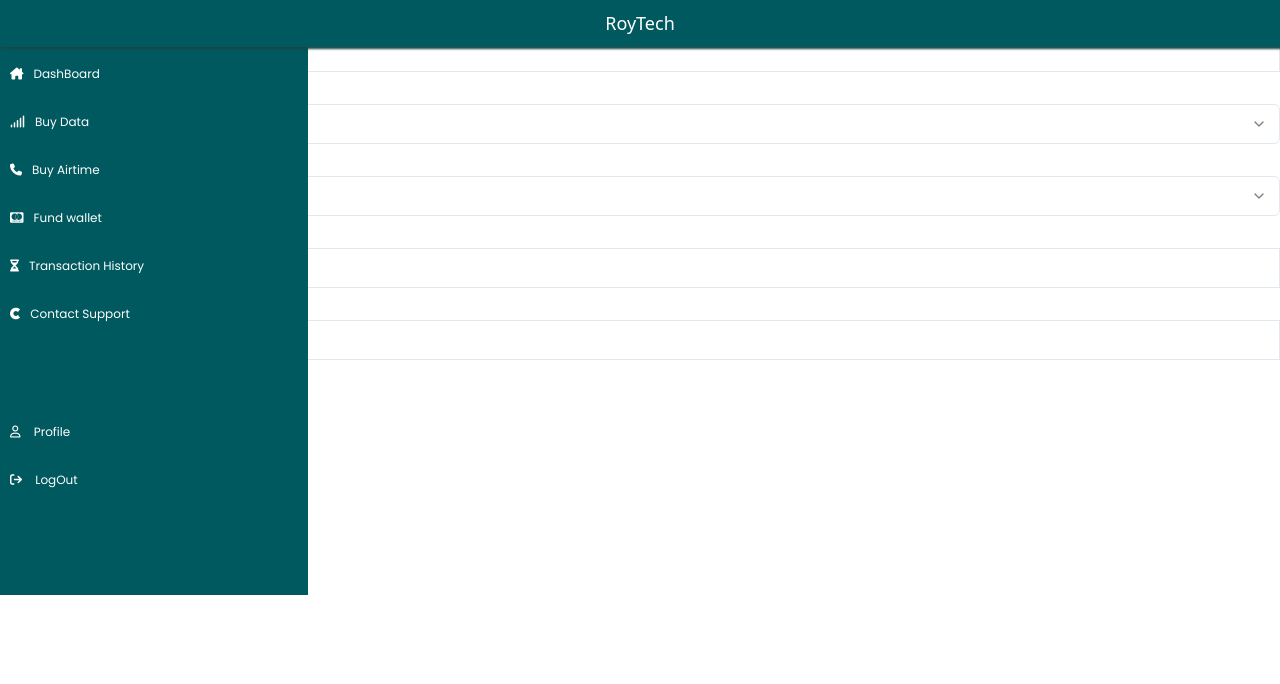
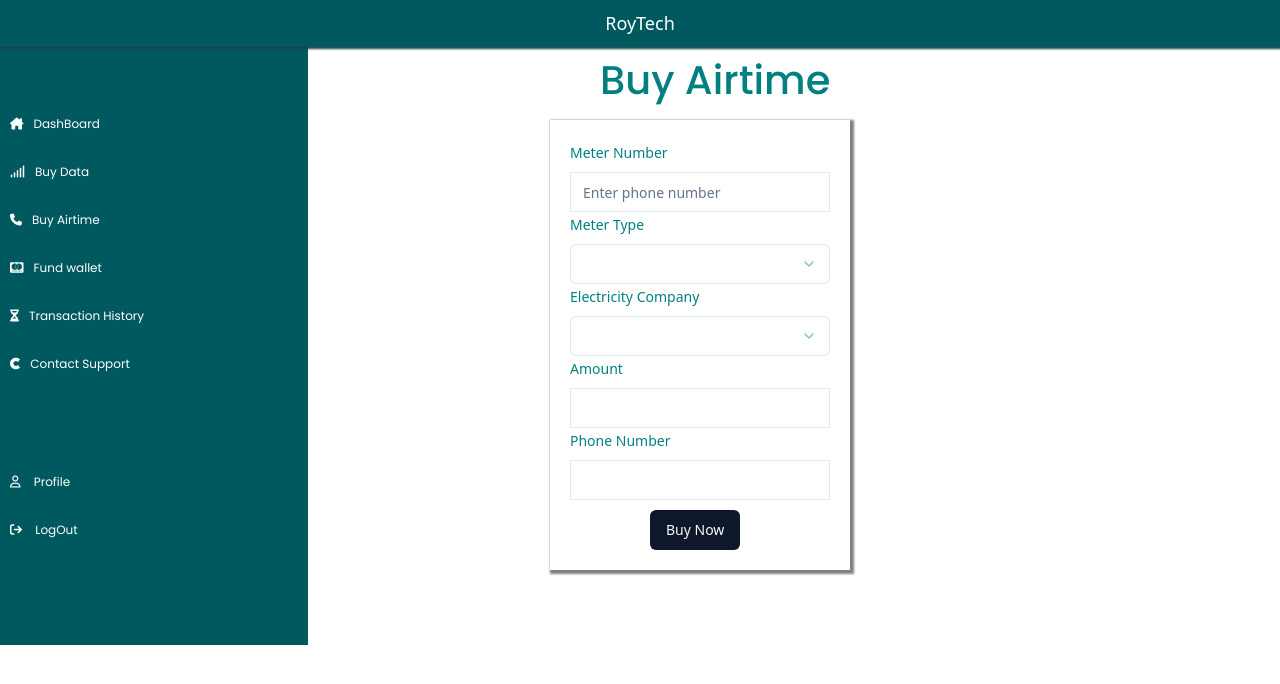
Before and after one commit to codingwithKenny/Tel-Comunication-App-Front-End, a React (Vite) app: page /dashBoard/electricity in a window 1280 px wide. Shown: the top 684 px of the page. Built offline with nearby package versions, Linux system fonts and the light colour scheme.

Commit message:
refund for unsucessfull transaction was done

```diff
--- a/src/Pages/BuyAirtime/hook/useGetAirtime.jsx
+++ b/src/Pages/BuyAirtime/hook/useGetAirtime.jsx
@@ -87,7 +87,7 @@
             alert(res);
             console.log('Paystack response:', response);
             console.log('Calling purchaseAirtime with:', { phone, network_id, amount: Pay, amountToBuy ,UserId});
-            purchaseAirtime(phone, network_id, amountToBuy,UserId);
+            purchaseAirtime(phone, network_id, amountToBuy,UserId, response.reference);
           }
         });
         handler.openIframe();
@@ -99,7 +99,7 @@
 
   // HANDLE AIRTIME PURCHASE
 // HANDLE AIRTIME PURCHASE
-async function purchaseAirtime(phone, network_id, amountToBuy, UserId) {
+async function purchaseAirtime(phone, network_id, amountToBuy, UserId, paymentReference) {
   setisloading(true);
   try {
       const username = import.meta.env.VITE_VTU_USERNAME;
@@ -137,10 +137,46 @@
           title: 'Error',
           description: error.message
       });
+      // Call refund function
+      refundPayment(paymentReference, amount);
+      console.log(paymentReference,amount)
       setisloading(false);
   }
 }
+   // HANDLE REFUND
+   async function refundPayment(reference, amount) {
+    try {
+      const url = `https://api.paystack.co/refund`;
+      const response = await fetch(url, {
+        method: 'POST',
+        headers: {
+          'Content-Type': 'application/json',
+          'Authorization': `Bearer ${import.meta.env.VITE_PAYSTACK_SECRET_KEY}`
+        },
+        body: JSON.stringify({
+          transaction: reference,
+          amount: amount * 100
+        })
+      });
 
+      if (!response.ok) {
+        throw new Error(`HTTP error! status: ${response.status}`);
+      }
+
+      const data = await response.json();
+      console.log('Refund response:', data);
+      toast({
+        title: 'Refund Initiated',
+        description: `Refund for transaction ${reference} has been initiated.`
+      });
+    } catch (error) {
+      console.error('Error initiating refund:', error);
+      toast({
+        title: 'Refund Error',
+        description: error.message
+      });
+    }
+  }
   return {
     onSubmit,
     form,
--- a/src/Pages/BuyData/hook/useGetData.jsx
+++ b/src/Pages/BuyData/hook/useGetData.jsx
@@ -76,7 +76,7 @@
             alert(res);
             console.log('Paystack response:', response);
             console.log('Calling purchaseData with:', { phone, network_id, amount,UserId});
-            purchaseData(phone, network_id, variation_id,UserId);
+            purchaseData(phone, network_id, variation_id,UserId,response.reference);
           }
         });
         handler.openIframe();
@@ -85,7 +85,7 @@
       console.log('Error in payWithPaystack:', error);
     }
   }
-  async function purchaseData(phone, network_id,variation_id, UserId) {
+  async function purchaseData(phone, network_id,variation_id, UserId,paymentReference) {
     setisloading(true);
     try {
         const username = import.meta.env.VITE_VTU_USERNAME;
@@ -124,6 +124,42 @@
             description: error.message
         });
         setisloading(false);
+        refundPayment(paymentReference, amount);
+    }
+  }
+
+  // HANDLE REFUND
+  async function refundPayment(reference, amount) {
+    try {
+      const url = `https://api.paystack.co/refund`;
+      const response = await fetch(url, {
+        method: 'POST',
+        headers: {
+          'Content-Type': 'application/json',
+          'Authorization': `Bearer ${import.meta.env.VITE_PAYSTACK_SECRET_KEY}`
+        },
+        body: JSON.stringify({
+          transaction: reference,
+          amount: amount * 100
+        })
+      });
+
+      if (!response.ok) {
+        throw new Error(`HTTP error! status: ${response.status}`);
+      }
+
+      const data = await response.json();
+      console.log('Refund response:', data);
+      toast({
+        title: 'Refund Initiated',
+        description: `Refund for transaction ${reference} has been initiated.`
+      });
+    } catch (error) {
+      console.error('Error initiating refund:', error);
+      toast({
+        title: 'Refund Error',
+        description: error.message
+      });
     }
   }
 
--- /dev/null
+++ b/src/Pages/Electricity/component/Electricitycompo.css
@@ -0,0 +1,12 @@
+.electricity{
+    width: 300px;
+    margin-left: 550px;
+    margin-top: 10px;
+    background-color: white;
+    padding: 20px;
+    box-shadow: 2px 2px 2px 2px grey;
+    color: teal;
+}
+.electricityButton{
+    margin:10px 0 0 80px;
+}
--- a/src/Pages/Electricity/component/Electricitycompo.jsx
+++ b/src/Pages/Electricity/component/Electricitycompo.jsx
@@ -1,33 +1,41 @@
 
 import React, { useEffect, useState } from 'react';
 import { Form } from '@/components/ui/form';
-
-import GenericFormInput from '@/Shared/GenericFormInput';
 import { Button } from '@/components/ui/button';
 import { ElectrcityInput } from '../utils/input';
 import useGetElectricity from '../hook/useGetElectricity';
+import "./Electricitycompo.css"
+import GenericFormInput2 from '@/Shared/ElecGenericFormInput';
+import { useGetCurrentUser } from '@/Shared/hook/useGetCurrentUser';
 
 const ElectricityCompo = () => {
-    const{form,onSubmit} = useGetElectricity()
+    const{form,onSubmit , payWithPaystack} = useGetElectricity()
+
 
 
 
 
 
     return (
-        <div>
-             <Form {...form}>
-    <form onSubmit={form.handleSubmit(onSubmit)} className='myform'>
-        {
-            ElectrcityInput.map((input,i)=>{
-                return <GenericFormInput key={i} {...input} form={form}/>
-            })
-        }
-            {/* <Button className="mt-20" type='submit'>{isLoading? "loading..." : "submit"}</Button> */}
+        <div className="electricity">
+            <Form {...form} >
+                <form onSubmit={form.handleSubmit(onSubmit)}>
+                    {
+                        ElectrcityInput.map((input, i) => (
+                            <GenericFormInput2
+                                key={i}
+                                form={form}
+                                {...input}
 
-    </form>
+                            />
+                        ))
+                    }
 
-   </Form>
+
+
+                    <Button type='submit' className="electricityButton" onClick={payWithPaystack}>Buy Now</Button>
+                </form>
+            </Form>
             {/* {isLoading && <div className="spinner">Loading...</div>} */}
         </div>
     );
--- a/src/Pages/Electricity/hook/useGetElectricity.jsx
+++ b/src/Pages/Electricity/hook/useGetElectricity.jsx
@@ -1,6 +1,7 @@
-
+import { useGetCurrentUser } from '@/Shared/hook/useGetCurrentUser';
+import { useToast } from '@/components/ui/use-toast';
 import { zodResolver } from '@hookform/resolvers/zod';
-import React from 'react'
+import React from 'react';
 import { useForm } from 'react-hook-form';
 import { z } from 'zod';
 
@@ -13,19 +14,126 @@
 });
 
 const useGetElectricity = () => {
+  const { currentUser } = useGetCurrentUser();
+  const { toast } = useToast();
+
   const form = useForm({
-        resolver:zodResolver(ElectricityInputSchema)
-    })
+    resolver: zodResolver(ElectricityInputSchema)
+  });
 
   function onSubmit(data) {
-        console.log(data)
+    console.log(data);
+  }
 
+  // MAKE PAYMENT
+  function payWithPaystack() {
+    try {
+      let values = form.getValues();
+      let amount = values.amount;
+      let meterNumber = values.meternumber;
+      let metertype = values.metertype;
+      let Electricitycompany = values.electricitycompany;
+      let phone = values.phone;
+      let userEmail = currentUser.email;
+      let UserId = currentUser._id;
+
+      console.log('Initiating Paystack payment with:', { meterNumber, metertype, Electricitycompany, phone, amount, UserId });
+      console.log(UserId);
+
+      if (window.PaystackPop) {
+        let handler = window.PaystackPop.setup({
+          key: import.meta.env.VITE_PAYSTACK_PUBLIC_KEY,
+          email: userEmail,
+          amount: amount * 100,
+          ref: Math.floor(Math.random() * 1000000000 + 1),
+          onClose: function() {
+            console.log("window closed");
+          },
+          callback: function(response) {
+            let res = 'Payment complete! Reference: ' + response.reference;
+            alert(res);
+            console.log('Paystack response:', response);
+            console.log('Calling purchaseElectricity with:', { phone, amount, UserId });
+            purchaseElectricity(meterNumber, metertype, Electricitycompany, phone, amount, UserId, response.reference);
           }
-  return {
-   form,
-   onSubmit
-
+        });
+        handler.openIframe();
+      }
+    } catch (error) {
+      console.log('Error in payWithPaystack:', error);
     }
   }
 
-export default useGetElectricity
+  async function purchaseElectricity(meterNumber, metertype, Electricitycompany, phone, amount, UserId, paymentReference) {
+    try {
+      const username = import.meta.env.VITE_VTU_USERNAME;
+      const password = import.meta.env.VITE_VTU_PASSWORD;
+      const url = `https://vtu.ng/wp-json/api/v1/electricity?username=${username}&password=${password}&meterNumber=${meterNumber}&metertype=${metertype}&Electricitycompany=${Electricitycompany}&phone=${phone}&amount=${amount}&currentUserId=${UserId}`;
+
+      console.log('Purchasing data with:', { meterNumber, metertype, Electricitycompany, phone, amount, UserId });
+
+      const response = await fetch(url);
+      if (!response.ok) {
+        throw new Error(`HTTP error! status: ${response.status}`);
+      }
+      const data = await response.json();
+      console.log('data purchase response:', data, data.message);
+      toast({
+        title: data?.code,
+        description: data.message
+      });
+    } catch (error) {
+      console.error('Error purchasing electricity:', error);
+      toast({
+        title: 'Error',
+        description: error.message
+      });
+      // Call refund function
+      refundPayment(paymentReference, amount);
+      console.log(paymentReference,amount)
+    }
+  }
+
+  // HANDLE REFUND
+  async function refundPayment(reference, amount) {
+    try {
+      const url = `https://api.paystack.co/refund`;
+      const response = await fetch(url, {
+        method: 'POST',
+        headers: {
+          'Content-Type': 'application/json',
+          'Authorization': `Bearer ${import.meta.env.VITE_PAYSTACK_SECRET_KEY}`
+        },
+        body: JSON.stringify({
+          transaction: reference,
+          amount: amount * 100
+        })
+      });
+
+      if (!response.ok) {
+        throw new Error(`HTTP error! status: ${response.status}`);
+      }
+
+      const data = await response.json();
+      console.log('Refund response:', data);
+      toast({
+        title: 'Refund Initiated',
+        description: `Refund for transaction ${reference} has been initiated.`
+      });
+    } catch (error) {
+      console.error('Error initiating refund:', error);
+      toast({
+        title: 'Refund Error',
+        description: error.message
+      });
+    }
+  }
+
+  return {
+    form,
+    onSubmit,
+    payWithPaystack
+  };
+}
+
+export default useGetElectricity;
--- a/src/Pages/Electricity/index.jsx
+++ b/src/Pages/Electricity/index.jsx
@@ -3,6 +3,7 @@
 import DashboardHeader from '../Dashboard/component/DashboardHeader'
 import Sidebar from '../Dashboard/component/Sidebar'
 import ElectricityCompo from './component/Electricitycompo'
+import Text from '../BuyAirtime/component/text'
 
 const Electricity = () => {
   return (
@@ -10,6 +11,7 @@
         <DashboardHeader/>
 
         <Sidebar/>
+        <Text/>
         <ElectricityCompo/>
 
 
--- /dev/null
+++ b/src/Shared/ElecGenericFormInput.jsx
@@ -0,0 +1,90 @@
+import { FormControl, FormField, FormItem, FormLabel, FormMessage } from '@/components/ui/form';
+import { Input } from '@/components/ui/input';
+import { Select, SelectContent, SelectGroup, SelectItem, SelectLabel, SelectTrigger, SelectValue } from '@/components/ui/select';
+import React from 'react';
+import "./GenericFormInput.css";
+
+const GenericFormInput2 = ({ form, label, name, type, placeholder, onChange, onBlur, readOnly, onClick, options,price }) => {
+  if (type === 'text'|| type === 'number') {
+    return (
+      <div>
+        <FormField
+          control={form.control}
+          name={name}
+          render={({ field }) => (
+            <FormItem>
+              <FormLabel className="label">{label}</FormLabel>
+              <FormControl>
+                <Input
+                  placeholder={placeholder}
+                  {...field}
+                  type={type}
+                  readOnly={readOnly}
+                  className="textInput"
+                  onBlur={(e) => {
+                    field.onBlur(e);
+                    if (onBlur) onBlur(e);
+                  }}
+                  onChange={(e) => {
+                    field.onChange(e);
+                    if (onChange) onChange(e);
+                  }}
+                />
+              </FormControl>
+              <FormMessage className="errorMessage" />
+            </FormItem>
+          )}
+        />
+      </div>
+    );
+  }
+
+  if (type == 'select') {
+    return (
+      <div>
+        <FormField
+              control={form.control}
+              name={name}
+              render={({ field }) => {
+                return (
+                  <FormItem>
+                    <FormLabel>{label}</FormLabel>
+                    <Select
+                      onValueChange={field.onChange}
+                      defaultValue={field.value}
+                    >
+                      <FormControl>
+                        <SelectTrigger>
+                          <SelectValue placeholder={placeholder} />
+                        </SelectTrigger>
+                      </FormControl>
+                      <SelectContent className="selectContent">
+                        {options?.map((opt, i) => {
+                          return (
+                            <SelectItem key={i} value={opt.value}>
+                              {opt.label}
+                            </SelectItem>
+                          );
+                        })}
+                      </SelectContent>
+                    </Select>
+
+                    <FormMessage />
+                  </FormItem>
+                );
+              }}
+            />
+
+
+      </div>
+    )
+
+  }
+
+
+
+
+  return null;
+};
+
+export default GenericFormInput2;
--- a/src/Shared/GenericFormInput.jsx
+++ b/src/Shared/GenericFormInput.jsx
@@ -55,7 +55,7 @@
                   if (onChange) onChange({ target: { name, value,price } });
                 }}
                   defaultValue={field.value}
-                disabled={readOnly}
+                // disabled={readOnly}
               >
                 <FormControl>
                   <SelectTrigger>
@@ -67,7 +67,7 @@
                   {options?.map((opt, i) => (      // loop through option passed as props to genericforminput/ but the options props also carry array of options
                       <SelectGroup key={i}>
                       <SelectLabel>{opt.label}</SelectLabel>
-                      {opt?.options?.map((optopt, r) => (
+                      {opt.options?.map((optopt, r) => (
                         <SelectItem key={r} value={optopt.value}>
                           {optopt.label}
                         </SelectItem>
@@ -84,6 +84,8 @@
     );
   }
 
+
+
   return null;
 };
 
```
Lines whose indentation alone changed are shown as unchanged.
